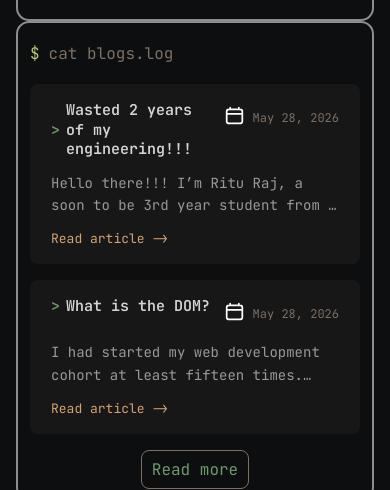
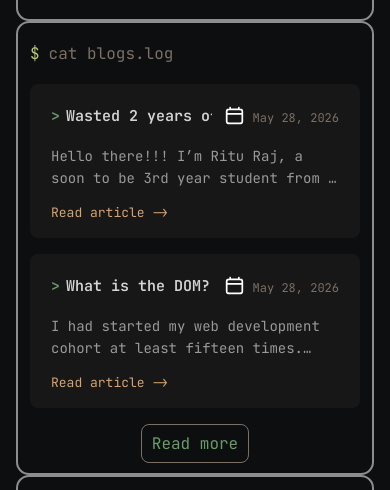
Before and after one commit to gudakesh07/Baba-Yaga-Portfolio-V1, a plain HTML site: page index.html in a window 390 px wide. Shown: the part 1794-2284 px from the top of the page. Drawn offline with Linux system fonts and the light colour scheme.

```diff
--- a/index.html
+++ b/index.html
@@ -5,7 +5,7 @@
   <meta charset="UTF-8" />
   <meta name="viewport" content="width=device-width, initial-scale=1.0" />
   <title>Baba Yaga</title>
-  <link rel="shortcut icon" href="./Assets/alien-monster-1f47e.webp" type="image/x-icon" />
+  <link rel="shortcut icon" href="./Assets/alien-monster_1f47e.png" type="image/x-icon" />
   <link rel="stylesheet" href="style.css" />
   <link rel="stylesheet" href="responsive.css">
   <link rel="preconnect" href="https://fonts.googleapis.com" />
--- a/responsive.css
+++ b/responsive.css
@@ -166,13 +166,17 @@
     justify-content: space-between;
     align-items: flex-start;      /* aligns date to the TOP of the title, even if title wraps to 2 lines */
     gap: 10px;
+    align-items: center;
   }
 
   .blogname {
     font-size: 15px;
     line-height: 1.3;
     flex: 1;
-    min-width: 0;              /* ADD: allows the title to wrap properly instead of pushing date out */
+    min-width: 0;
+    white-space: nowrap;        /* forces single line, no wrapping */
+    overflow: hidden;           /* hides anything beyond the line */
+    text-overflow: ellipsis;    /* adds the "..." at the cut-off point */
   }
 
    .blogdate {
```
Also changed, not shown: Assets/alien-monster_1f47e.png (added).
